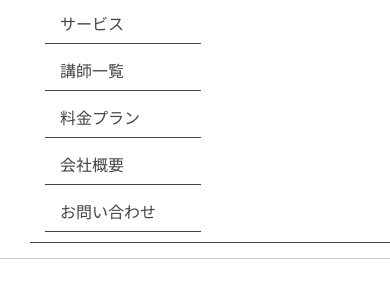
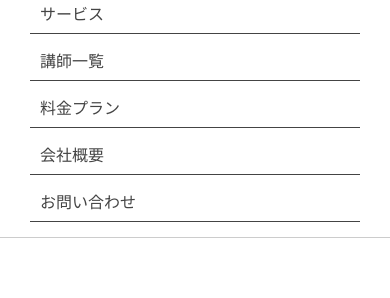
Before and after one commit to Uemura-821/dezasuta, a plain HTML site: page 課題2_上村_work1-3,work2/index.html in a window 390 px wide. Shown: the part 42-340 px from the top of the page. Drawn offline with Linux system fonts and the light colour scheme.

Commit message:
課題2修正1回目

```diff
--- a/課題2_上村_work1-3,work2/css/style.css
+++ b/課題2_上村_work1-3,work2/css/style.css
@@ -1,20 +1,19 @@
 @charset "utf-8";
-
-body {
-    max-width: 960px;
-    margin: 0 auto;
-}
 
 .header {
     background: #fff;
     border-bottom: 1px solid #ccc;
 }
 
+body {
+    margin: 0 auto;
+}
+
 .header-inner {
     display: flex;
     justify-content: space-between;
     align-items: center;
-    max-width: 1100px;
+    max-width: 960px;
     margin: 0 auto;
     padding: 15px 30px;
 
@@ -25,43 +24,44 @@ h1 {
     font-weight: bold;
 }
 
-.nav,
 ul {
     display: flex;
-    gap: 10px;
+    gap: 10px 0px;
 
 
 }
 
-.nav,
+
 li {
-    padding: 10px 15px;
+    padding: 10px;
     border-right: 1px solid #444;
 }
 
-.nav,
 li:last-child {
     border-right: none;
 }
 
 @media screen and (max-width: 767px) {
-    .header-inner {
-        flex-direction: column;
-        align-items: flex-start;
-    }
 
-    .nav,
+    .header-inner,
     ul {
         flex-direction: column;
         align-items: flex-start;
     }
 
-    .nav,
+
+
+
+
     li {
         border-right: none;
         border-bottom: 1px solid#444;
         width: 100%;
+        box-sizing: border-box;
     }
 
+    .nav {
+        width: 100%;
+    }
 
 }
```
Also changed, not shown: 課題2_上村_work1-3,work2/index.html (+2 -1 lines).
